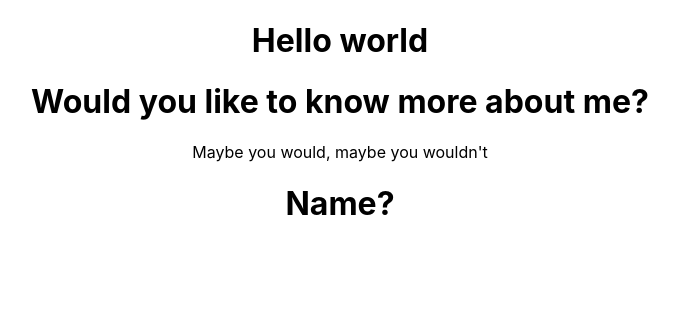
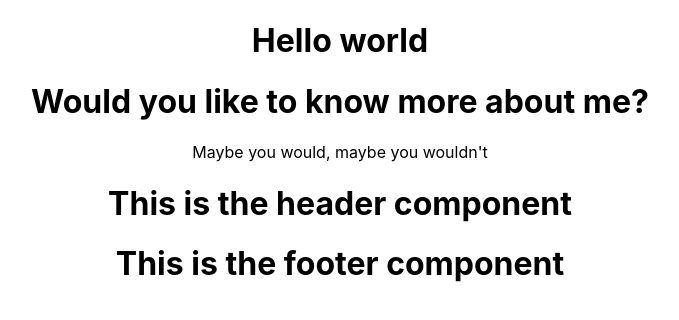
Before and after one commit to Connorbro/newreactproj, a React (Create React App) app: page / in a window 1280 px wide. Shown: the top 320 px of the page, without its empty margins (300-979 px from the left). Built offline with nearby package versions, Linux system fonts and the light colour scheme.

Commit message:
Created reasonable names for my components

```diff
--- a/src/App.js
+++ b/src/App.js
@@ -9,14 +9,14 @@ const AboutMe = () => {
     </div>
   )
 }
-const whatShouldIWear = () => {
+const Header = () => {
   return(
-    <h1>What should you wear to different places?</h1>
+    <h1>This is the header component</h1>
   )
 }
-const WhatsYourName = () => {
+const Footer = () => {
   return(
-    <h1>Name?</h1>
+    <h1>This is the footer component</h1>
   )
 }
 
@@ -26,8 +26,8 @@ class App extends Component{
       <div className="App">
         <h1>Hello world</h1>
         <AboutMe />
-        <WhatsYourName />
-        <whatShouldIWear />
+        <Header />
+        <Footer />
       </div>
     )
   }
```
